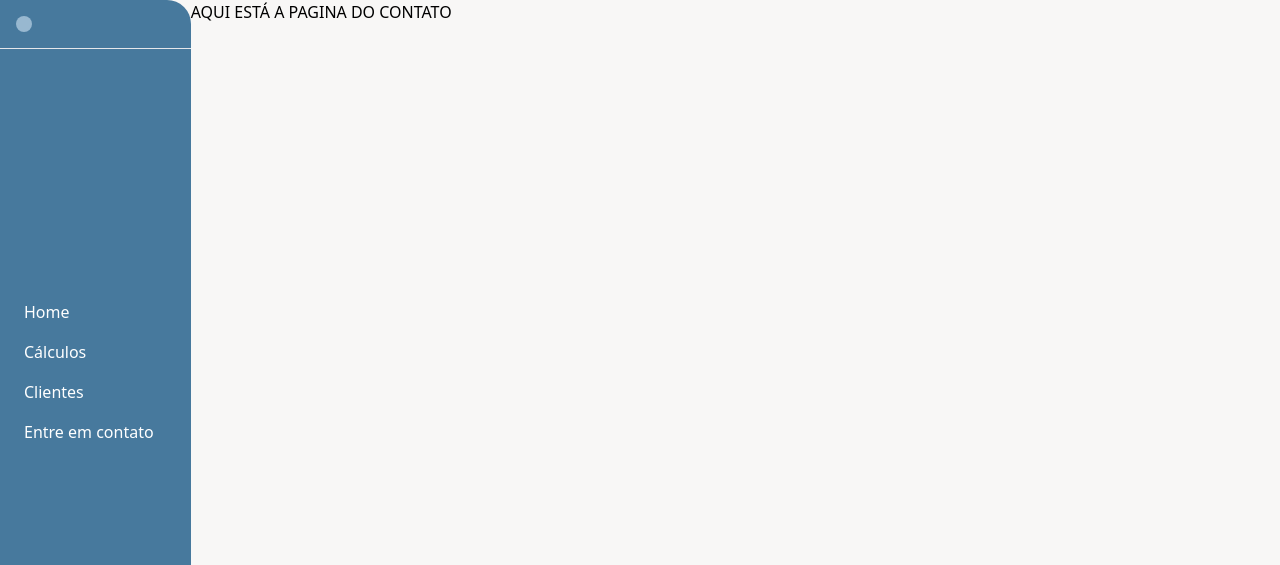
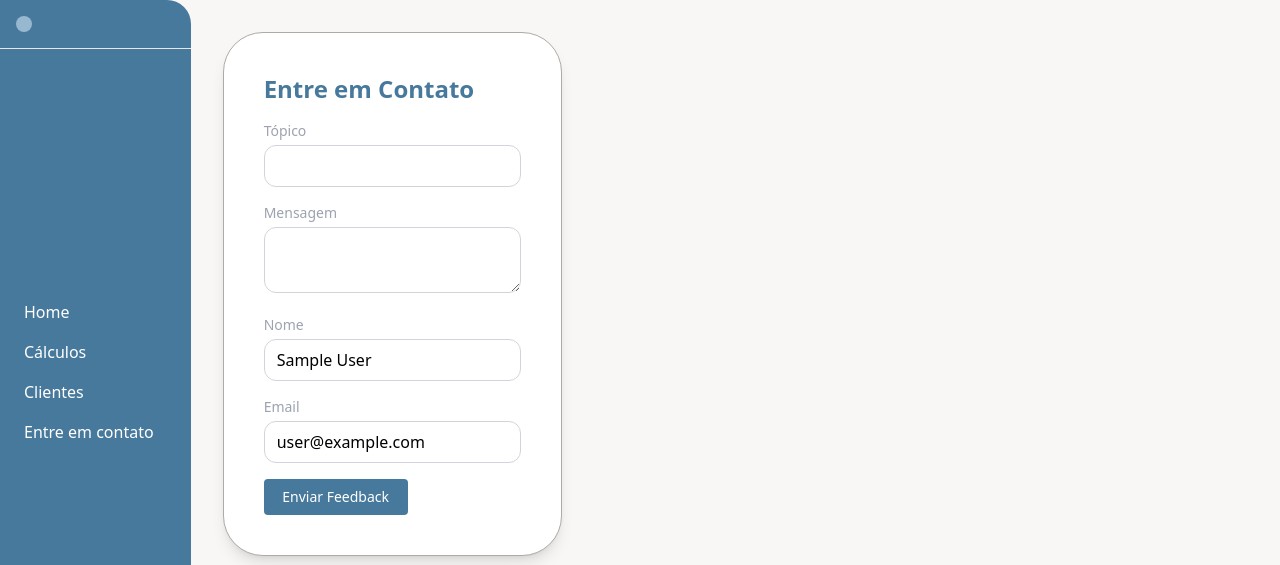
Before and after one commit to dev-brunno/Calculadora-Trabalhista, a React (Create React App) app: page /contato in a window 1280 px wide. Shown: the top 565 px of the page. Built offline with nearby package versions, Linux system fonts and the light colour scheme; no server answers; the database is empty; sample sign-in values are in the browser's storage; some icons are missing; what @react-pdf/renderer would draw is missing.

Commit message:
Implementando tela de home e tela de entre em contato.

```diff
--- a/src/login/AuthLayout.js
+++ b/src/login/AuthLayout.js
@@ -14,8 +14,8 @@ function AuthLayout({ children }) {
         <div>
           <p className=' border border-gray-300 p-3 w-80 m-auto mt-16 rounded-md text-justify'>
             Sabemos que o mundo das leis trabalhistas pode ser complexo e desafiador, por isso,
-            desenvolvemos o <span className=' text-azulEscuro'>Calculadora Trabalhista</span>, um
-            aplicativo intuitivo e fácil de usar, projetado para ajudá-lo a navegar pelos cálculos
+            desenvolvemos o <span className=' text-azulEscuro'>Sistema de Cálculos Trabalhista</span>, um
+            sistema intuitivo e fácil de usar, projetado para ajudá-lo a navegar pelos cálculos
             trabalhistas com confiança e eficiência.
           </p>
         </div>
--- a/src/routes/contato.component.jsx
+++ b/src/routes/contato.component.jsx
@@ -1,9 +1,106 @@
-import React from 'react';
+import React, { useState } from 'react';
+import { useAuth } from '../Context/AuthProvider'; // Importe o contexto de autenticação
 
 function Contato() {
+  const { user } = useAuth(); // Obtenha o estado do usuário do contexto de autenticação
+
+  const [topic, setTopic] = useState('');
+  const [message, setMessage] = useState('');
+  const [name, setName] = useState(user ? user.displayName : ''); // Use o nome do usuário autenticado
+  const [email, setEmail] = useState(user ? user.email : ''); // Use o email do usuário autenticado
+  const [enviado, setEnviado] = useState(false);
+
+  const handleSubmit = (e) => {
+    e.preventDefault();
+    // Enviar o email para o desenvolvedor aqui
+    // Substitua o código abaixo pelo envio de email real
+    const corpoEmail = `
+      Tópico: ${topic}
+      Mensagem: ${message}
+      Nome: ${name}
+      Email: ${email}
+    `;
+    // Suponha que você envie o e-mail aqui com essas variáveis
+    console.log('Email enviado:', corpoEmail);
+    setEnviado(true);
+  };
+
   return (
     <div className='w-full'>
-      <h2>AQUI ESTÁ A PAGINA DO CONTATO</h2>
+      <div className='m-2 mt-8 lg:m-8 flex justify-center lg:justify-start'>
+        <div className='bg-branco dark:bg-dark1 shadow-lg border rounded-4xl border-solid border-cinzaMedio dark:border-dark4 inline-block p-6 pb-16 lg:p-10'>
+          <h1 className='text-2xl font-semibold mb-4 text-azulEscuro'>Entre em Contato</h1>
+          {enviado ? (
+            <div className='bg-green-200 p-4 rounded-md mb-4'>
+              O feedback foi enviado com sucesso. Obrigado por entrar em contato!
+            </div>
+          ) : (
+            <form onSubmit={handleSubmit}>
+              <div className='mb-4 space-y-1'>
+                <label htmlFor='topic' className='block text-sm font-medium text-gray-400'>
+                  Tópico
+                </label>
+                <input
+                  type='text'
+                  id='topic'
+                  name='topic'
+                  value={topic}
+                  onChange={(e) => setTopic(e.target.value)}
+                  className='border border-gray-300 rounded-xl w-full py-2 px-3'
+                  required
+                />
+              </div>
+              <div className='mb-4 space-y-1'>
+                <label htmlFor='message' className='block text-sm font-medium text-gray-400'>
+                  Mensagem
+                </label>
+                <textarea
+                  id='message'
+                  name='message'
+                  value={message}
+                  onChange={(e) => setMessage(e.target.value)}
+                  className='border border-gray-300 rounded-xl w-full py-2 px-3'
+                  required
+                />
+              </div>
+              <div className='mb-4 space-y-1'>
+                <label htmlFor='name' className='block text-sm font-medium text-gray-400'>
+                  Nome
+                </label>
+                <input
+                  type='text'
+                  id='name'
+                  name='name'
+                  value={name}
+                  onChange={(e) => setName(e.target.value)}
+                  className='border border-gray-300 rounded-xl w-full py-2 px-3'
+                  required
+                />
+              </div>
+              <div className='mb-4 space-y-1'>
+                <label htmlFor='email' className='block text-sm font-medium text-gray-400'>
+                  Email
+                </label>
+                <input
+                  type='email'
+                  id='email'
+                  name='email'
+                  value={email}
+                  onChange={(e) => setEmail(e.target.value)}
+                  className='border border-gray-300 rounded-xl w-full py-2 px-3'
+                  required
+                />
+              </div>
+              <button
+                type='submit'
+                className='bg-azulEscuro text-white py-2 px-4 rounded hover:bg-blue-600 w-36 text-sm'
+              >
+                Enviar Feedback
+              </button>
+            </form>
+          )}
+        </div>
+      </div>
     </div>
   );
 }
--- a/src/routes/home.component.jsx
+++ b/src/routes/home.component.jsx
@@ -1,9 +1,30 @@
 import React from 'react';
+import image from '../images/paginaprincipal.png'
 
 function Home() {
   return (
     <div className='w-full'>
-      <h2>AQUI ESTÁ A HOME</h2>
+      <div className=' m-2 mt-8 lg:m-8 flex justify-center lg:justify-start'>
+        <div className=' bg-branco dark:bg-dark1 shadow-lg border rounded-4xl border-solid border-cinzaMedio dark:border-dark4 inline-block p-6 pb-16 lg:p-10'>
+          <div className='flex border border-azulEscuro rounded-3xl p-10'>
+            <div className=' w-2/3 dark:text-white'>
+              <h1 className=' text-azulEscuro font-bold text-3xl'>Bem-Vindo ao Sistema Web de Cálculos Trabalhistas!</h1>
+              <div className=' p-5 space-y-2 text-justify'>
+                <p>Estamos empolgados em apresentar nosso sistema web que tornará a realização de cálculos trabalhistas mais simples e eficiente, projetado especialmente para escritórios de advocacia. Com o Sistema Web de Cálculos Trabalhistas, você terá acesso a diversas funcionalidades poderosas:</p>
+                <ul className=' text-sm'>
+                  <li><span className=' font-bold'>Cálculos Trabalhistas:</span> Realize uma variedade de cálculos trabalhistas de forma fácil e precisa. Desde cálculos de férias, décimo terceiro, rescisões até adicional noturno e horas extras, nosso sistema está pronto para ajudar.</li>
+                  <li><span className=' font-bold'>Gerenciamento de Clientes:</span> Mantenha um controle eficaz de seus clientes diretamente no sistema. Armazene informações relevantes, mantenha registros e simplifique sua comunicação com eles.</li>
+                  <li><span className=' font-bold'>Relatórios em PDF:</span> Crie relatórios profissionais em formato PDF dos cálculos realizados e dos clientes cadastrados. Compartilhe facilmente informações essenciais com seus clientes e colegas de trabalho.</li>
+                </ul>
+                <p>Nosso objetivo é fornecer uma ferramenta robusta que facilitará seu trabalho diário no campo do direito trabalhista. Simplifique o processo de cálculos, gerenciamento de clientes e geração de relatórios. Junte-se a nós e descubra como o Sistema Web de Cálculos Trabalhistas pode melhorar sua eficiência e produtividade. Bem-vindo a uma nova era de praticidade e desempenho no mundo jurídico.</p>
+              </div>
+            </div>
+            <div className=' w-1/3 flex flex-col justify-center'>
+              <img src={image} alt="" className=' ' />
+            </div>
+          </div>
+        </div>
+      </div>
     </div>
   );
 }
```
Also changed, not shown: src/routes/UserProfile.component.jsx (+61 -18 lines), src/images/paginaprincipal.png (added).
